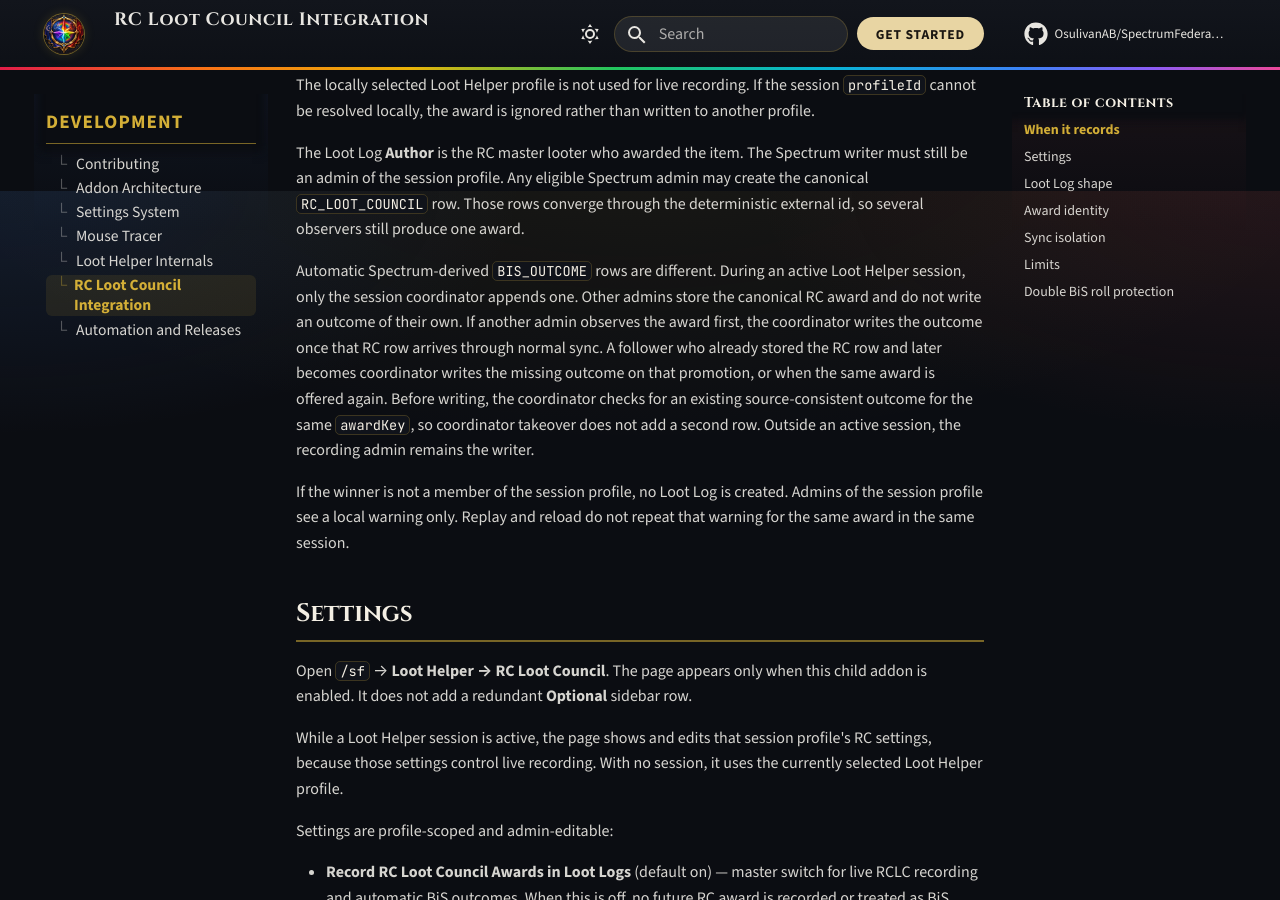
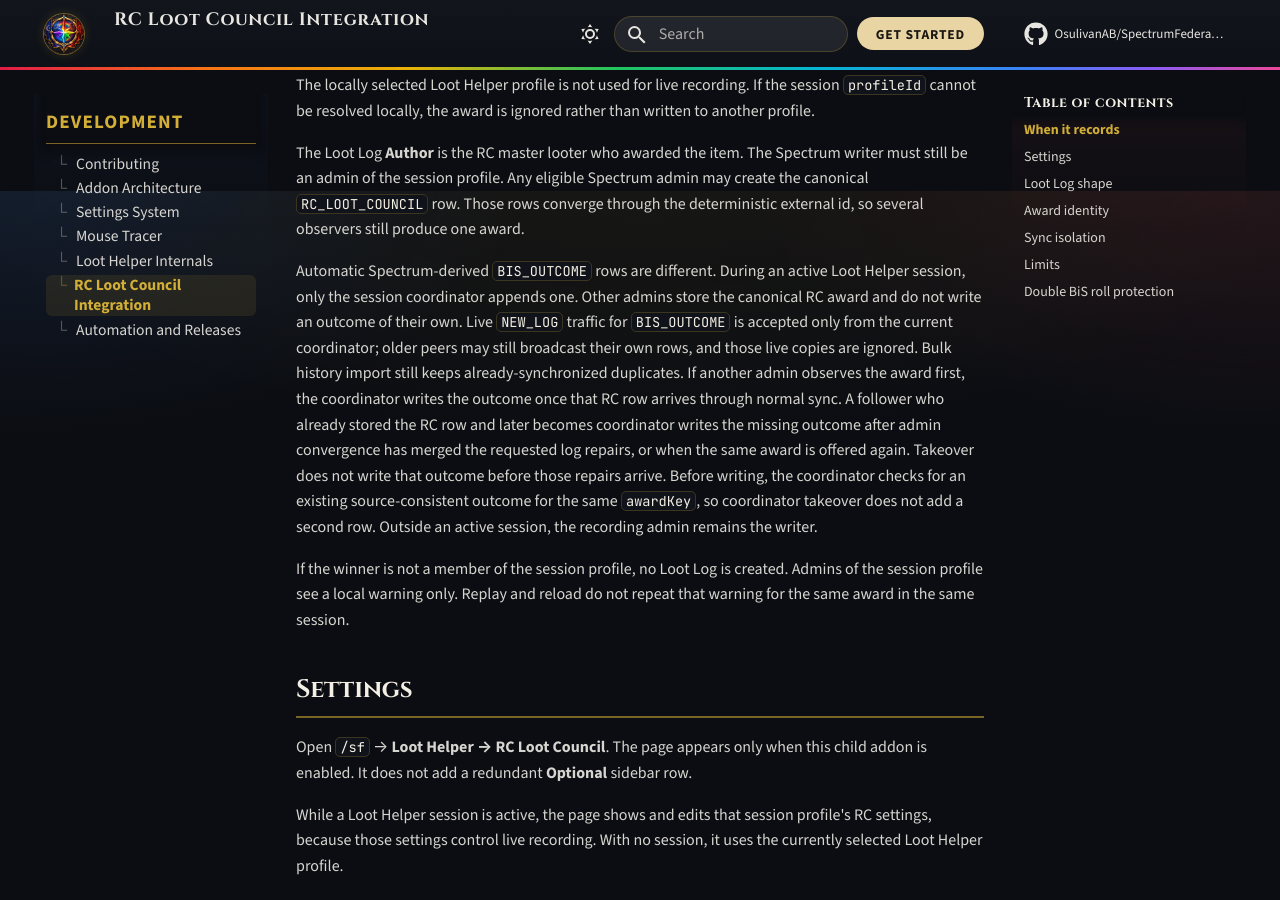
Before and after one commit to OsulivanAB/SpectrumFederation, an MkDocs documentation site: the page built from docs/development/rc-loot-council-integration.md, in a window 1280 px wide and 900 px high, scrolled down 709 px. Built offline with MkDocs 1.6.1 and Material for MkDocs 9.7.7, drawn with Linux system fonts in a browser that asks for light colours; comment, search, counter and statistics services are not loaded; some of the changed text lies outside the part shown.

Commit message:
fix: align BiS replay, live writes, and coordinator backfill
Ignore legacy bonus-roll rows during BiS replay, show the replay
outcome winner, reject non-coordinator live BIS_OUTCOME traffic, and
wait for log repairs before a promoted coordinator backfills.

Co-authored-by: anthony.r.bahl <anthony.r.bahl@gmail.com>

```diff
--- a/docs/development/rc-loot-council-integration.md
+++ b/docs/development/rc-loot-council-integration.md
@@ -18,7 +18,7 @@ The locally selected Loot Helper profile is not used for live recording. If the
 
 The Loot Log **Author** is the RC master looter who awarded the item. The Spectrum writer must still be an admin of the session profile. Any eligible Spectrum admin may create the canonical `RC_LOOT_COUNCIL` row. Those rows converge through the deterministic external id, so several observers still produce one award.
 
-Automatic Spectrum-derived `BIS_OUTCOME` rows are different. During an active Loot Helper session, only the session coordinator appends one. Other admins store the canonical RC award and do not write an outcome of their own. If another admin observes the award first, the coordinator writes the outcome once that RC row arrives through normal sync. A follower who already stored the RC row and later becomes coordinator writes the missing outcome on that promotion, or when the same award is offered again. Before writing, the coordinator checks for an existing source-consistent outcome for the same `awardKey`, so coordinator takeover does not add a second row. Outside an active session, the recording admin remains the writer.
+Automatic Spectrum-derived `BIS_OUTCOME` rows are different. During an active Loot Helper session, only the session coordinator appends one. Other admins store the canonical RC award and do not write an outcome of their own. Live `NEW_LOG` traffic for `BIS_OUTCOME` is accepted only from the current coordinator; older peers may still broadcast their own rows, and those live copies are ignored. Bulk history import still keeps already-synchronized duplicates. If another admin observes the award first, the coordinator writes the outcome once that RC row arrives through normal sync. A follower who already stored the RC row and later becomes coordinator writes the missing outcome after admin convergence has merged the requested log repairs, or when the same award is offered again. Takeover does not write that outcome before those repairs arrive. Before writing, the coordinator checks for an existing source-consistent outcome for the same `awardKey`, so coordinator takeover does not add a second row. Outside an active session, the recording admin remains the writer.
 
 If the winner is not a member of the session profile, no Loot Log is created. Admins of the session profile see a local warning only. Replay and reload do not repeat that warning for the same award in the same session.
 
@@ -68,9 +68,9 @@ RCLC history with `responseID == "BONUS_ROLL"` is not an RC award. It is recorde
 
 A bonus roll does not create an `RC_LOOT_COUNCIL` row and does not run automatic BiS evaluation. Classification uses the RCLC `responseID` field, not the displayed response text.
 
-A 1.5.4 peer can still sync the same history as an `RC_LOOT_COUNCIL` row whose `responseId` is `BONUS_ROLL`. New clients keep that row, do not derive a `BIS_OUTCOME` from it, hide it in Loot Logs, and add one local `BONUS_ROLL` row. That synthesized row is not rebroadcast, so older clients are not asked to store an event type they reject.
+A 1.5.4 peer can still sync the same history as an `RC_LOOT_COUNCIL` row whose `responseId` is `BONUS_ROLL`. New clients keep that row, do not derive a `BIS_OUTCOME` from it, and add one local `BONUS_ROLL` row. Rows already stored from 1.5.4 are scanned on profile load, snapshot import, and session join, including followers, because merge dedupe does not insert them again. The synthesized row is not rebroadcast, so older clients are not asked to store an event type they reject. Loot Logs hides the legacy RC row only after that bonus roll exists. Replay ignores the legacy RC row and any `BIS_OUTCOME` whose source is that row, so a bonus roll does not consume a BiS slot.
 
-`NOT_BIS` is still stored once per award when reconstruction needs a frozen non-BiS decision. Loot Logs hides that row. `ASSIGNED`, `OVERFLOW`, and `UNRESOLVED` stay visible. Older duplicate `BIS_OUTCOME` rows are left in saved history; the log view shows only the first source-consistent outcome for that `awardKey` in causal replay order, and hides it when that outcome is `NOT_BIS`.
+`NOT_BIS` is still stored once per award when reconstruction needs a frozen non-BiS decision. Loot Logs hides that row. `ASSIGNED`, `OVERFLOW`, and `UNRESOLVED` stay visible. Older duplicate `BIS_OUTCOME` rows are left in saved history. The log view shows the replay `outcomeWinner` for that `awardKey` (an earlier source-consistent `ASSIGNED` can lose the slot to a later `OVERFLOW`) and hides that winner when it is `NOT_BIS`.
 
 ## Award identity
 
```
Also changed, not shown: docs/development/loot-helper/index.md (+1 -1 lines), 12 other files.
